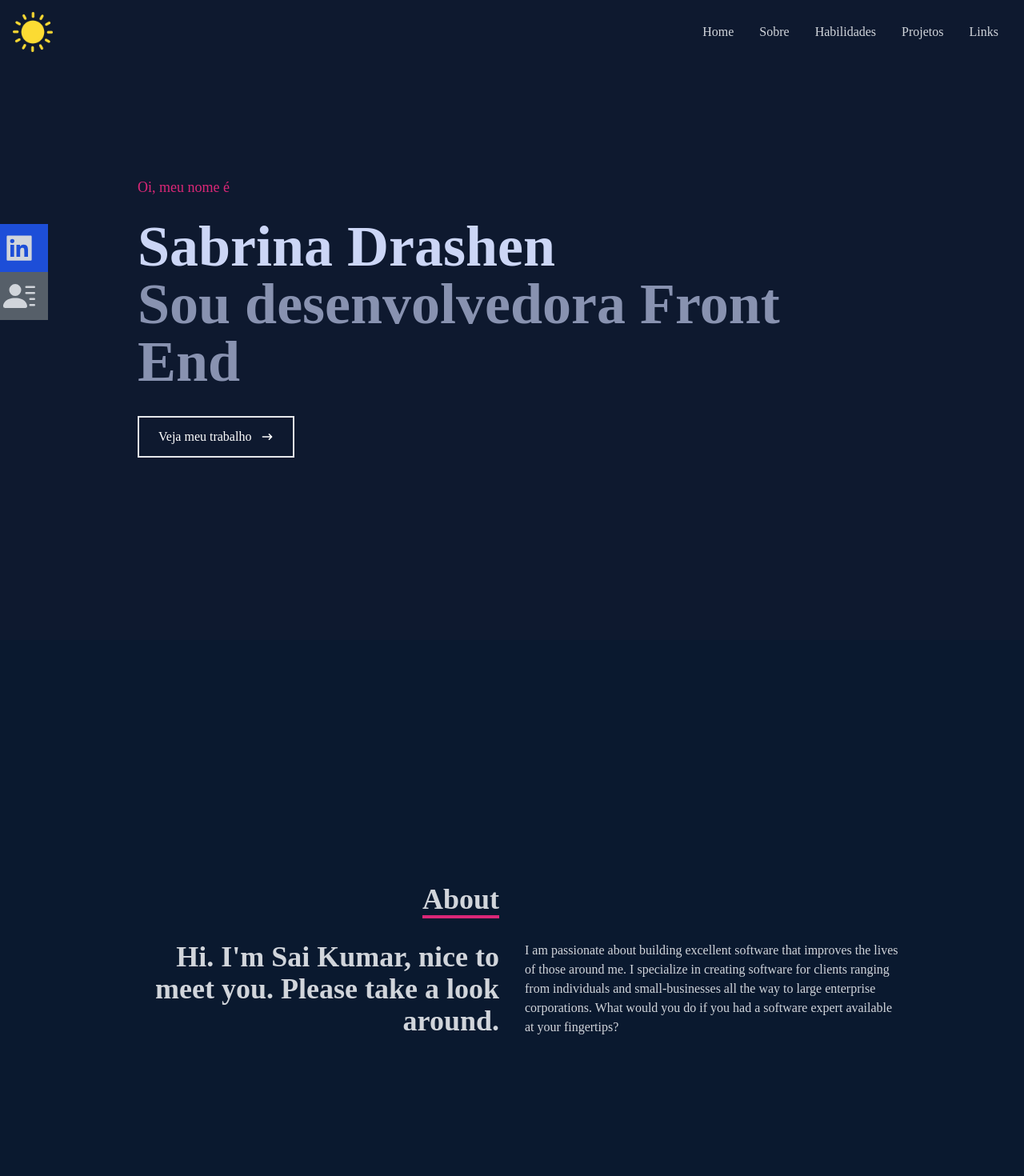
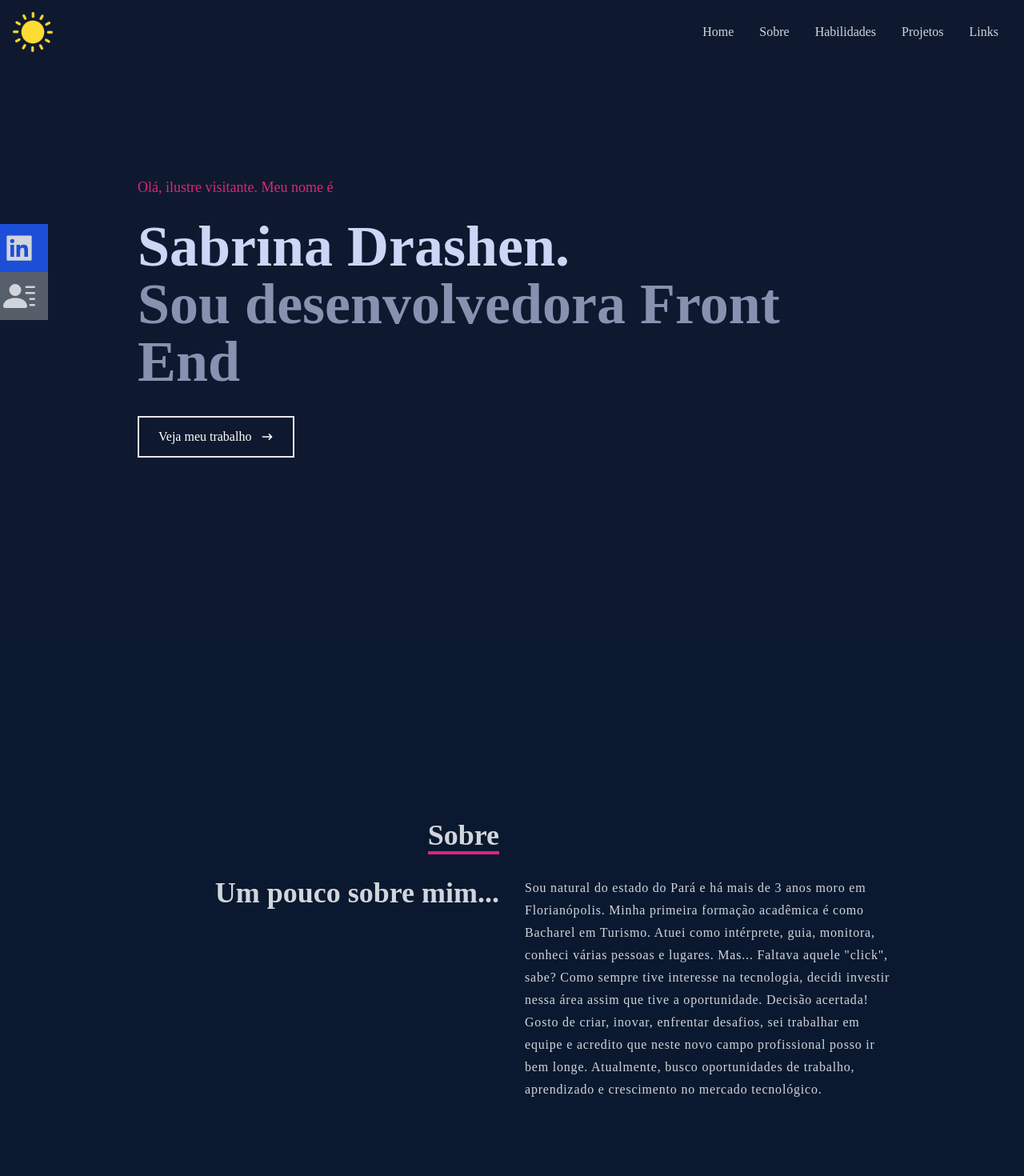
Before and after one commit to sdrashen/my-portifolio, a React (Create React App) app: page / in a window 1280 px wide. Shown: the top 1470 px of the page at 80% size. Built offline with nearby package versions, Linux system fonts and the light colour scheme; the HTML template or start-up script is replaced by a standard one.

Commit message:
refactor: change info details

```diff
--- a/src/components/About.jsx
+++ b/src/components/About.jsx
@@ -7,21 +7,19 @@ const About = () => {
         <div className='max-w-[1000px] w-full grid grid-cols-2 gap-8'>
           <div className='sm:text-right pb-8 pl-4'>
             <p className='text-4xl font-bold inline border-b-4 border-pink-600'>
-              About
+              Sobre
             </p>
           </div>
           <div></div>
           </div>
           <div className='max-w-[1000px] w-full grid sm:grid-cols-2 gap-8 px-4'>
             <div className='sm:text-right text-4xl font-bold'>
-              <p>Hi. I'm Sai Kumar, nice to meet you. Please take a look around.</p>
+              <p>Um pouco sobre mim...</p>
             </div>
             <div>
-              <p>I am passionate about building excellent software that improves
-              the lives of those around me. I specialize in creating software
-              for clients ranging from individuals and small-businesses all the
-              way to large enterprise corporations. What would you do if you had
-              a software expert available at your fingertips?</p>
+              <p className='leading-7 tracking-wider'>Sou natural do estado do Pará e há mais de 3 anos moro em Florianópolis. Minha primeira formação acadêmica é como Bacharel em Turismo. Atuei como intérprete, guia, monitora, conheci várias pessoas e lugares. Mas... Faltava aquele "click", sabe? Como sempre tive interesse na tecnologia, decidi investir
+              nessa área assim que tive a oportunidade. Decisão acertada! Gosto de criar, inovar, enfrentar desafios, sei trabalhar em equipe e acredito que neste novo campo profissional posso ir bem longe. Atualmente,
+              busco oportunidades de trabalho, aprendizado e crescimento no mercado tecnológico.</p>
             </div>
           </div>
       </div>
--- a/src/components/Home.jsx
+++ b/src/components/Home.jsx
@@ -6,8 +6,8 @@ const Home = () => {
     <div name='home' className=' w-full h-screen bg-[#0e192f]'>
       {/*Container*/}
       <div className='max-w-[1000px] mx-auto px-8 flex flex-col justify-center h-full'>
-        <p className='text-lg text-pink-600 pb-6'>Oi, meu nome é</p>
-        <h1 className='text-4xl sm:text-7xl font-bold text-[#ccd6f6]'>Sabrina Drashen</h1>
+        <p className='text-lg text-pink-600 pb-6'>Olá, ilustre visitante. Meu nome é</p>
+        <h1 className='text-4xl sm:text-7xl font-bold text-[#ccd6f6]'>Sabrina Drashen.</h1>
         <h2 className='text-4xl pb-6 sm:text-7xl font-bold text-[#8892b0]'>Sou desenvolvedora Front End</h2>
         {/* <p className='text-[#8892b0] py-4 max-w-[700px]'>Lorem ipsum dolor sit amet consectetur, adipisicing elit. Fuga ratione eos hic reprehenderit. Consequatur, debitis minus quam suscipit nobis dolorem facilis, impedit esse excepturi quaerat numquam ipsum reiciendis ducimus quos.</p> */}
         <div>
```
